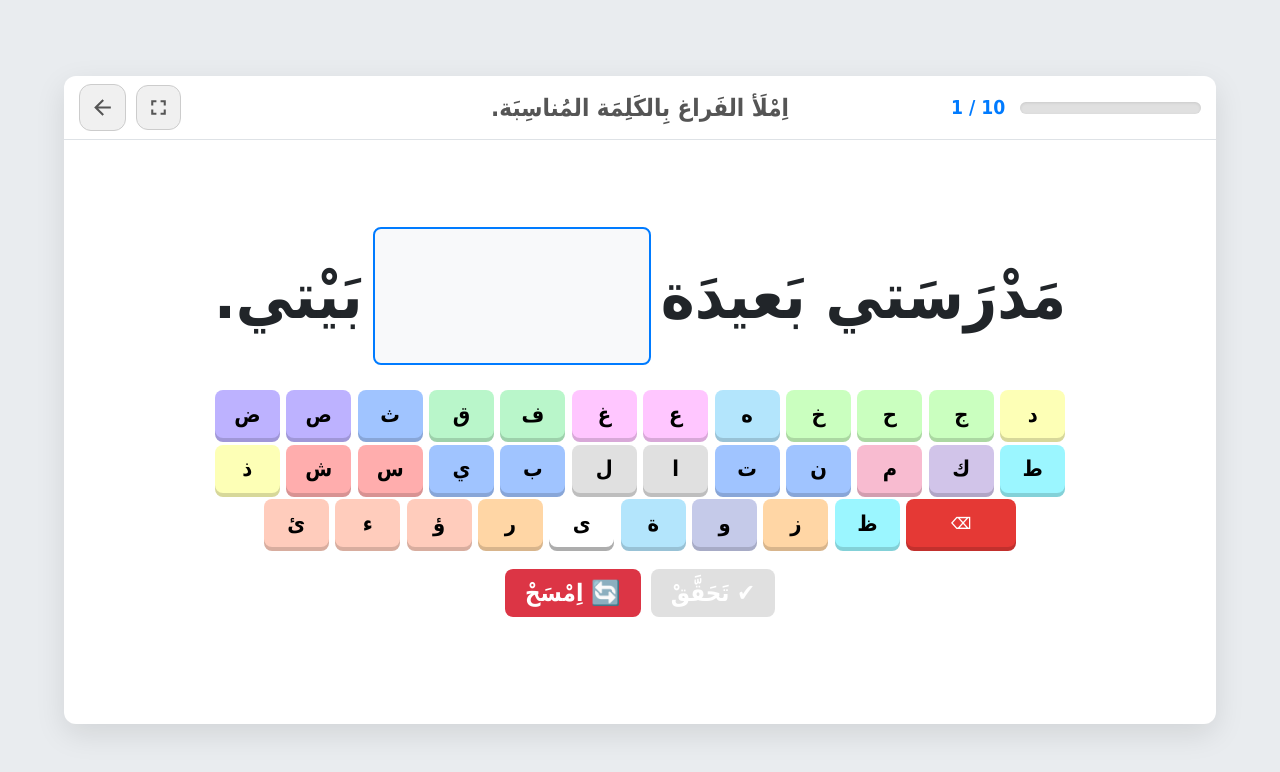
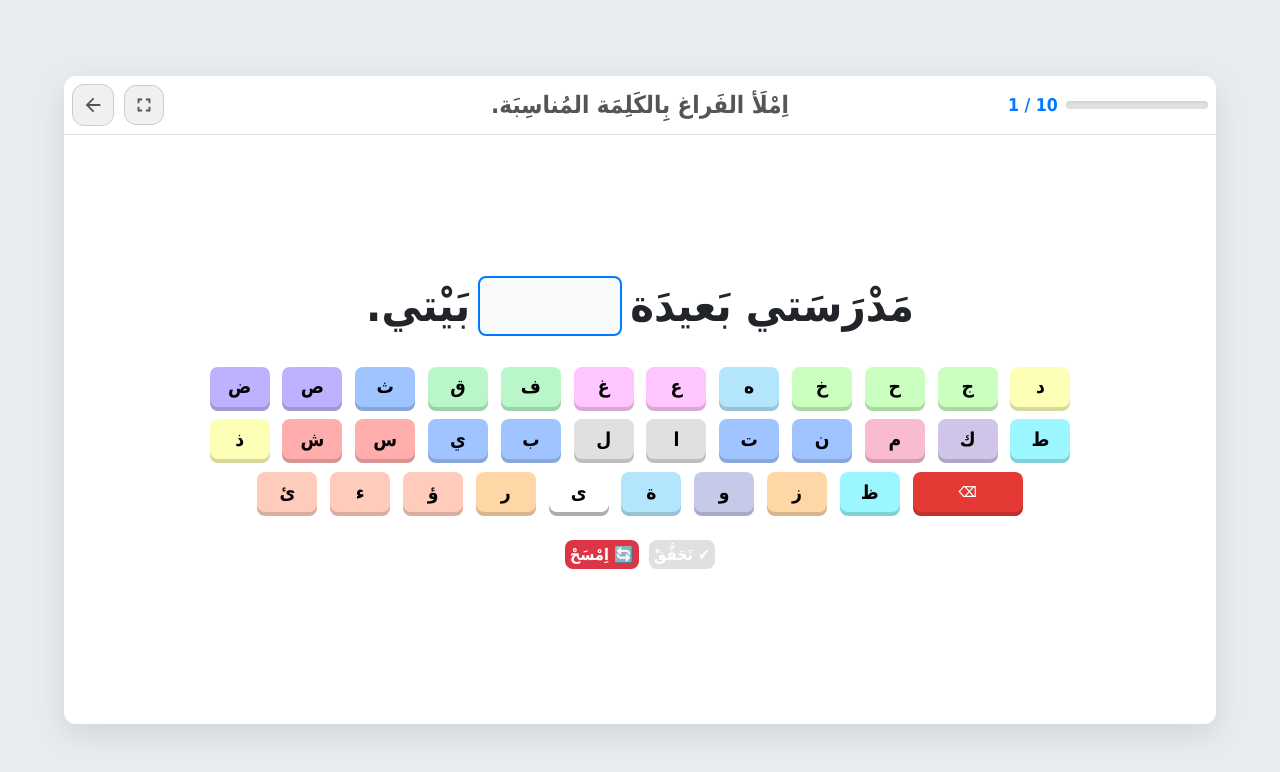
Before and after one commit to gdmrbg7541/unitesonu3, a plain HTML site: page boslukdoldurma.html in a window 1280 px wide. Both pictures are taken after a click on the button "اِبْدَأْ". Drawn offline with Linux system fonts and the light colour scheme; a web font is replaced by a local one.

Commit message:
Add files via upload

```diff
--- a/boslukdoldurma.html
+++ b/boslukdoldurma.html
@@ -30,6 +30,7 @@
 
         /* --- Ana Etkinlik Alanı (MASAÜSTÜ BOYUTLARI KORUNDU) --- */
         .activity-container {
+            aspect-ratio: 16 / 9;
             position: relative;
             background: #ffffff;
             border-radius: 12px;
@@ -190,7 +191,7 @@
         }
         .question-text {
             /* MASAÜSTÜ boyutu korundu */
-            font-size: clamp(2.0rem, 5vw, 6rem);
+            font-size: clamp(2.5rem, 5vw, 6rem);
             font-weight: 700;
             color: #212529;
             margin-bottom: 20px;
@@ -490,60 +491,74 @@
 
     /* Başlık Alanı ve Elementleri */
     .header {
-                padding: 8px 15px;
+        padding: 8px 8px;
         gap: 10px;
-                grid-template-columns: 250px 1fr 250px; /* Progress bar ve back butonu alanı daraltıldı */
+        /* YAMA: Progress bar ve back butonu alanını 150 piksele düşürdük */
+        grid-template-columns: 200px 1fr 200px;
     }
+
     #instruction-text {
         font-size: clamp(1.5rem, 1.8vw, 2.5rem);
     }
-            .progress-container { width: 250px; }
-            #progress-display { font-size: 1.2rem; }
+
+    /* YAMA: Progress bar container genişliği 150px olarak ayarlandı */
+    .progress-container {
+        width: 200px;
+        gap: 8px; /* Boşluğu biraz daha daralttık */
+    }
+    #progress-display { font-size: 1.1rem; }
+    .progress-bar-container { height: 8px; } /* Progress bar yüksekliğini 8px'e düşürdük */
+
     .back-button, #fullscreen-btn {
-                width: clamp(35px, 6vmin, 45px);
-                height: clamp(35px, 6vmin, 45px);
+        width: clamp(30px, 5vmin, 40px);
+        height: clamp(30px, 5vmin, 40px);
     }
     .back-button svg, #fullscreen-btn svg {
-                 width: clamp(20px, 4vmin, 25px);
-                 height: clamp(20px, 4vmin, 25px);
+         width: clamp(18px, 3.5vmin, 22px);
+         height: clamp(18px, 3.5vmin, 22px);
     }
 
 
+    /* Cevap Kutusu Yüksekliğini ÖNEMLİ ÖLÇÜDE Küçültme (Dikey Alan Kazanımı) */
+    .question-text {
+         font-size: clamp(2rem, 3.5vw, 4.5rem);
+    }
     .answer-input {
-                width: 250px; /* Daha dar input */
-                height: 110px; /* Sabit yükseklik korundu */
-                line-height: 1.6;
-                padding: 12px 12px;
-                margin: 0 10px;
+        width: 120px;
+        height: 40px !important; /* Yüksekliği 60px'e düşürdük */
+        line-height: 1.2 !important;
+        padding: 8px 10px;
+        margin: 0 8px;
+        font-size: clamp(1.8rem, 3vw, 4rem);
     }
 
     /* Klavye Küçültme */
     .keyboard-container {
-                padding: 0 5px;
+        padding: 0 2px;
         margin-top: 5px;
     }
     .key-row {
-                gap: 0.5vw;
-                margin-bottom: 0.5vw;
+        gap: 1vw;
+        margin-bottom: 1vw;
     }
     .key-container {
-                max-width: 65px;
-                height: clamp(40px, 6vh, 60px);
+        max-width: 60px;
+        height: clamp(30px, 5vh, 50px); /* Klavye tuşu yüksekliği küçültüldü */
     }
     .key, .variant-key {
-                font-size: clamp(1.2rem, 1.7vw, 2.2rem);
+        font-size: clamp(1.1rem, 1.5vw, 2.0rem);
     }
-            .key.backspace { font-size: 1rem; }
+    .key.backspace { font-size: 0.9rem; }
 
     /* Kontrol Butonları */
     #check-scramble-btn, #reset-scramble-btn {
-                padding: 10px 20px;
-                font-size: 1.5rem;
+        padding: 5px 5px;
+        font-size: 1.0rem;
     }
 
     /* Geri Bildirim */
-            #feedback-correct-answer { font-size: 3rem; }
-            #feedback-ok-button { width: 55px; height: 55px; font-size: 2rem; margin-top: 15px;}
+    #feedback-correct-answer { font-size: 2.8rem; }
+    #feedback-ok-button { width: 30px; height: 30px; font-size: 1.8rem; margin-top: 5px;}
 }
     </style>
 </head>
@@ -602,7 +617,7 @@
                 <path d="M17 1H7C5.9 1 5 1.9 5 3v18c0 1.1.9 2 2 2h10c1.1 0 2-.9 2-2V3c0-1.1-.9-2-2-2zm-2 20H9v-1h6v1zm2-3H7V6h10v12z" />
             </svg>
         </div>
-       <p>الرجاء تدوير الجهاز إلى الوضع الأفقي لبدء التمرين.</p>
+
     </div>
 
     <script>
@@ -656,7 +671,6 @@
             ["Backspace", "ظ","ز","و","ة","ى","ر","ؤ","ء","ئ"]
         ];
 
-        // --- Etkinlik Verileri ---
        const activitiesData = [
 
     // --- 1YER, YÖN VE ADRES (Net Cevaplar) ---
@@ -697,7 +711,7 @@
     },
     // 7. Cümle: Trabzon Türkiye'nin kuzeyindedir.
     {
-        pre: "تَقَعُ مَرْسين في",
+        pre: "تَقَعُ سينوب في",
         post: "تُرْكِيا",
         a: "شَمال",
         hint: "Yön (Kuzey)"
@@ -775,7 +789,7 @@
     {
         pre: "",
         post: "سَيَرْجِعُ فُرْقان إِلى بَلَدِه؟",
-        a: ["لِماذا","مَتى"],
+        a: ["كَيْف","لِماذا","مَتى"],
         hint: "Soru Edatı (Ne zaman)"
     },
 
@@ -1173,7 +1187,7 @@
                 // 🔥 YAMA BAŞLANGICI: Geri bildirimde gizlenecek basitleştirilmiş kelimeler
                 // Bu kelimeler, asıl hemzeli/elifli formları kabul etmek için eklenmiş
                 // klavye dostu, basitleştirilmiş versiyonlardır ve geri bildirimde gösterilmeyecektir.
-                const variantsToExclude = ["انت", "الاحْمَر", "الاَصْفَر", "الاَخْضَر", "اكون", "انتم"];
+                const variantsToExclude = ["انت", "انا", "الى", "اصلي", "اكون", "انتم"];
 
                 // Cevap listesini filtrele: Sadece ana (canonical) kelimeleri bırakır.
                 const canonicalAnswers = Array.isArray(correctAnswer)
```
Lines whose indentation alone changed are shown as unchanged.
